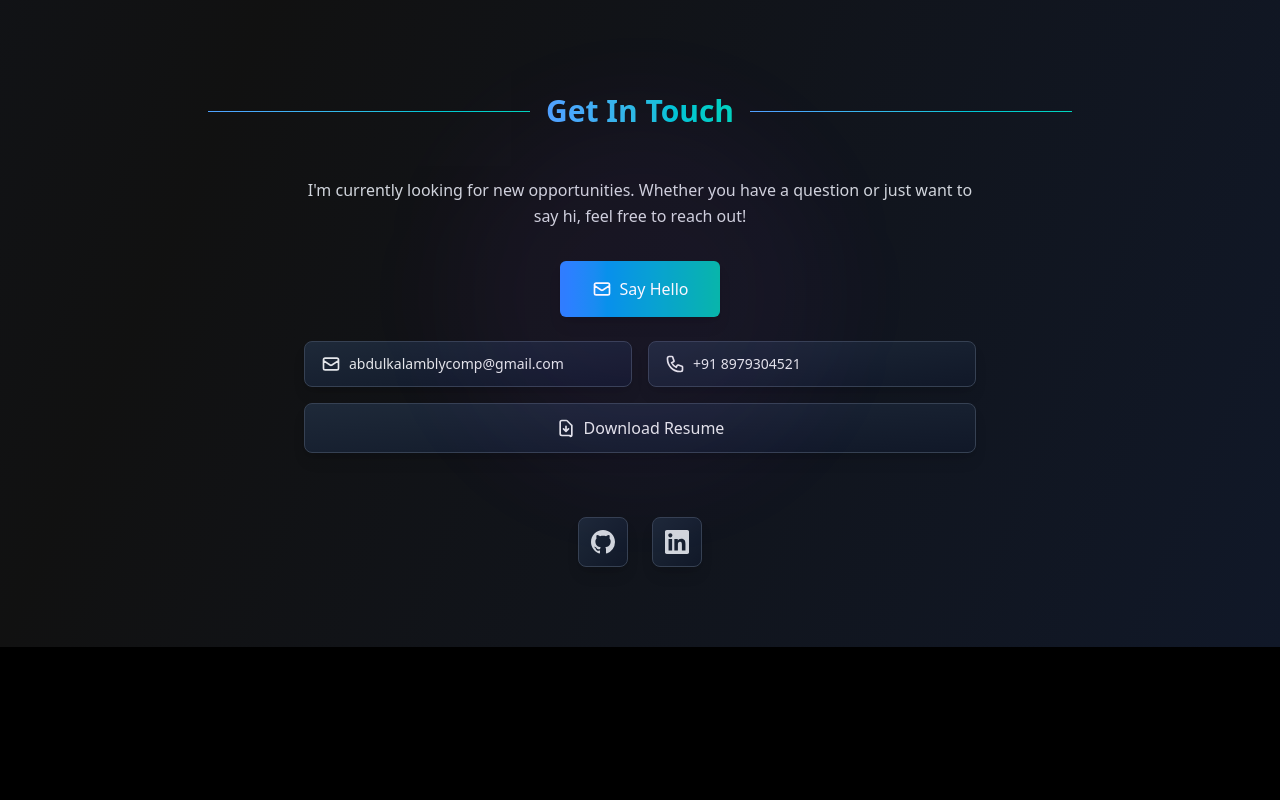
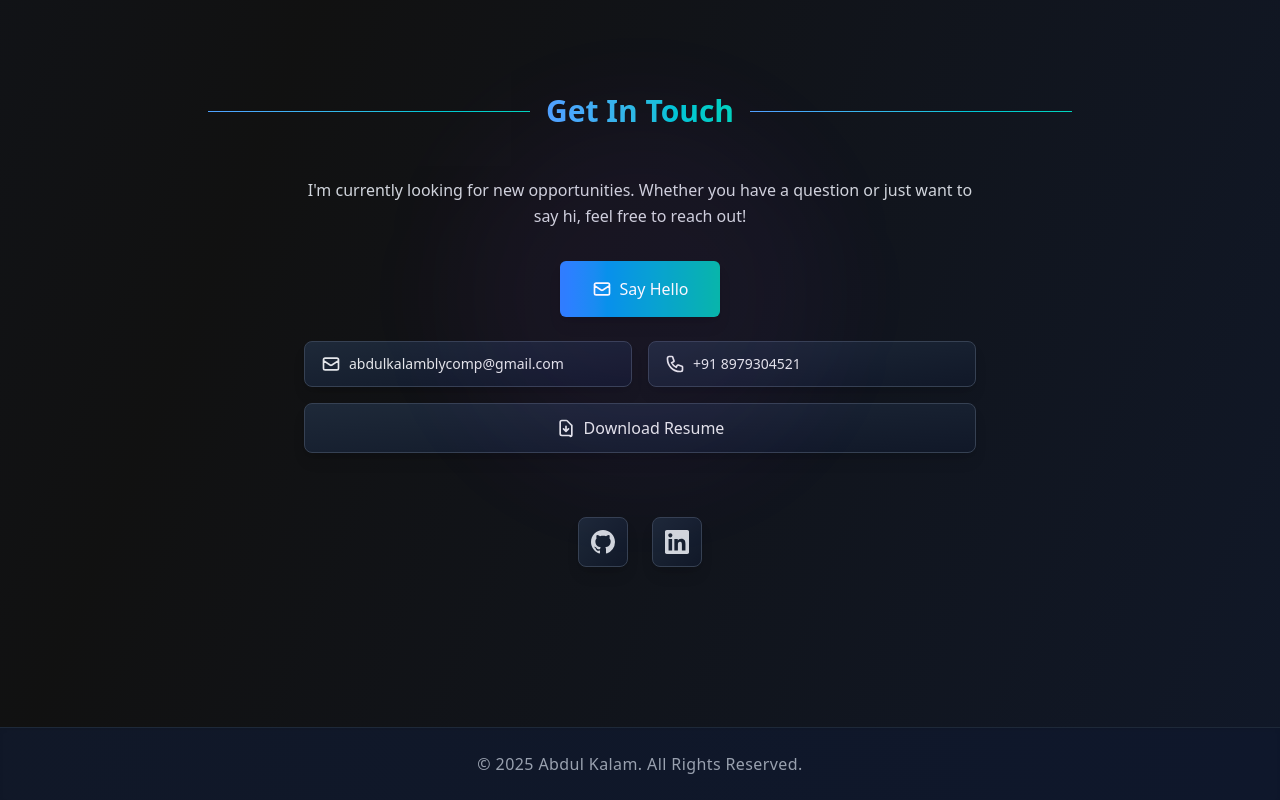
Before and after one commit to Abdul-Kalam0/Portfolio, a React (Vite) app: page / in a window 1280 px wide. Shown: the part 2435-3235 px from the top of the page. Before the commit the page ends 3082 px from the top, so only its background shows below. Built offline with nearby package versions, Linux system fonts and the light colour scheme.

Commit message:
Added responsive gradient Footer matching Navbar styling

```diff
--- a/src/App.jsx
+++ b/src/App.jsx
@@ -3,9 +3,11 @@ import TechStack from "./components/TechStack";
 import Contact from "./components/Contact";
 import Projects from "./components/Projects";
 import Navbar from "./components/Navbar";
+import { Footer } from "./components/Footer";
 
 function App() {
   return (
+    <>
       <main className="bg-gradient-to-br from-gray-900 via-[#111111] to-gray-900 min-h-screen font-sans text-white overflow-hidden">
         <div className="relative">
           {/* Enhanced Background decorations */}
@@ -104,7 +106,9 @@ function App() {
           <Projects />
           <Contact />
         </div>
+        <Footer />
       </main>
+    </>
   );
 }
 
--- /dev/null
+++ b/src/components/Footer.jsx
@@ -0,0 +1,9 @@
+export const Footer = () => {
+  return (
+    <footer className="w-full bg-gradient-to-r from-gray-900 to-slate-900 py-6 text-center shadow-inner border-t border-gray-800 mt-20">
+      <p className="text-gray-400 text-sm md:text-base tracking-wide hover:text-teal-400 transition-all duration-300">
+        &copy; {new Date().getFullYear()} Abdul Kalam. All Rights Reserved.
+      </p>
+    </footer>
+  );
+};
```
Lines whose indentation alone changed are shown as unchanged.
